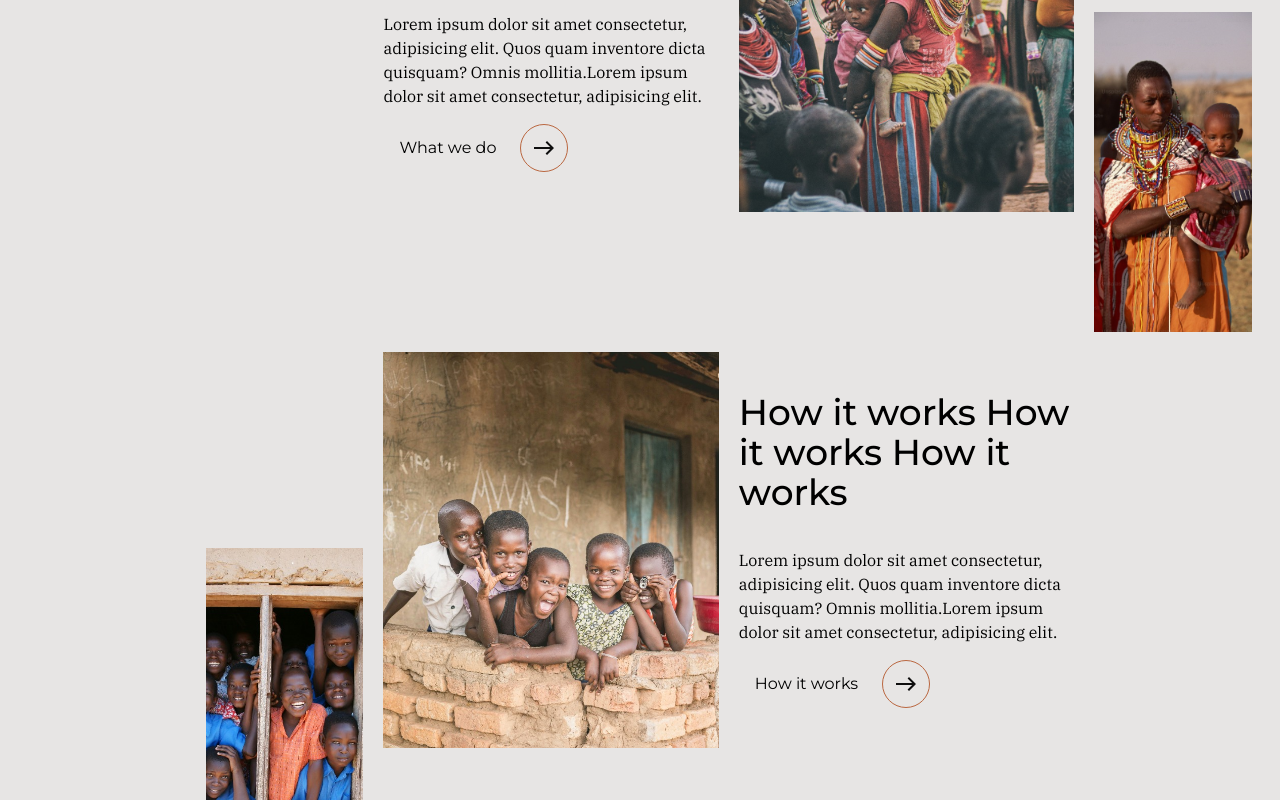
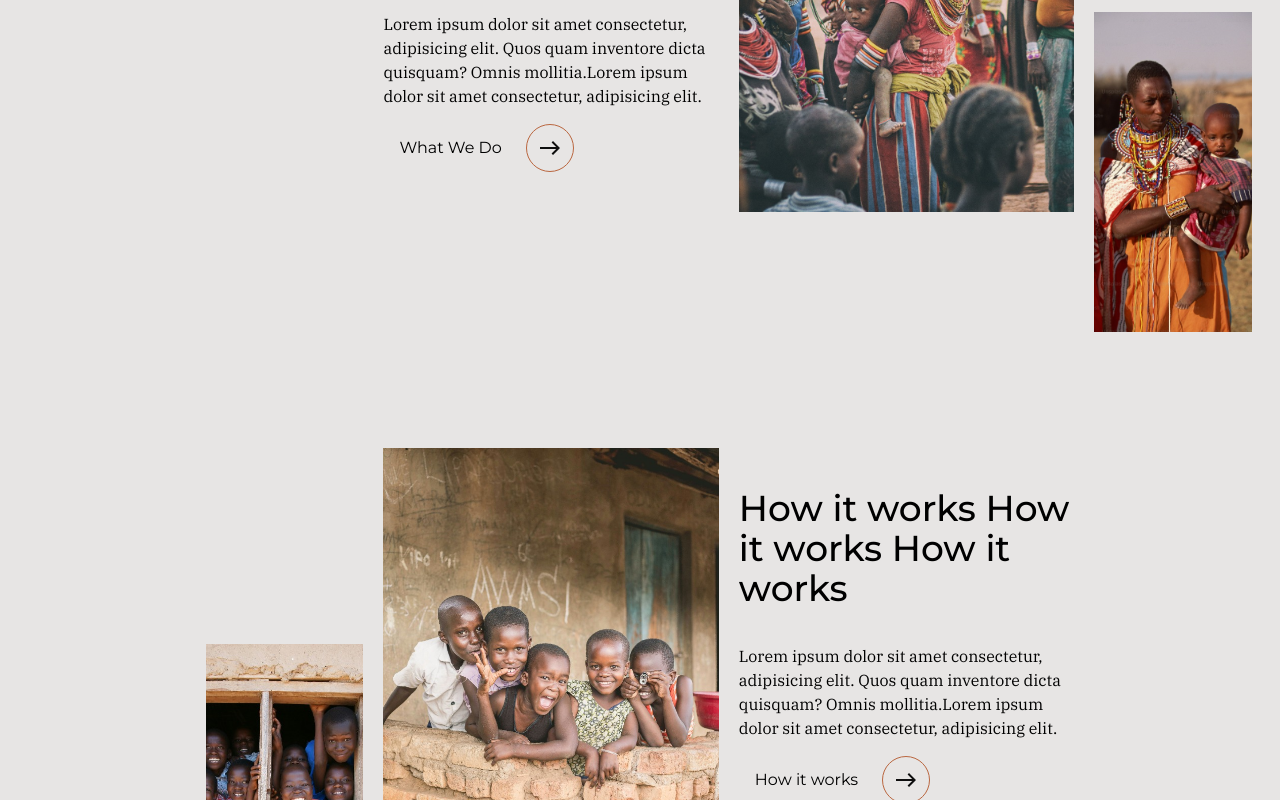
Before and after one commit to hyper-island-collaboration-work/yennenga-progress, a React (Vite) app: page / in a window 1280 px wide. Shown: the part 1000-1800 px from the top of the page. Built offline with nearby package versions, Linux system fonts and the light colour scheme; no server answers.

Commit message:
fix: WWD section change into reusable informationSection (#39)

```diff
--- /dev/null
+++ b/src/components/InformationSection.jsx
@@ -0,0 +1,77 @@
+import ButtonLink from "./ButtonLink";
+
+export default function InformationSection({
+  title,
+  description,
+  image1,
+  image2,
+  textFirst,
+  linkText,
+  linkPath,
+}) {
+  return (
+    <>
+      {textFirst ? (
+        <section className="WWD base grid-row-auto lg:grid-rows-auto grid grid-cols-6 gap-2  bg-stone-200 p-2 sm:gap-3 sm:p-7 lg:grid-cols-7 lg:gap-5">
+          <h2 className="col-start-1 col-end-6 mb-4 font-montserrat text-2xl font-medium sm:col-end-4 lg:col-start-2 lg:col-end-4 lg:pt-10 lg:text-4xl">
+            {title}
+          </h2>
+          <div className="what-we-do col-start-1 col-end-6 pb-16 sm:col-end-4 lg:col-start-3 lg:col-end-5 lg:pb-10">
+            <p className=" mb-4 font-plexSerif text-base font-normal">
+              {description}
+            </p>
+            <ButtonLink buttonName={linkText} path={linkPath} />
+          </div>
+          <div
+            className="sm-row-start-1 col-start-1 col-end-3 row-start-4 row-end-6 h-64 bg-sand sm:col-start-6 sm:col-end-7 sm:row-start-2 sm:row-end-4 sm:h-80 lg:col-start-5 lg:col-end-7 lg:row-start-1 lg:row-end-3 lg:h-auto"
+            style={{
+              backgroundImage: `url("${image1}")`,
+
+              backgroundSize: "cover",
+              backgroundPosition: "center",
+            }}
+          ></div>
+          <div
+            className="col-start-3 col-end-6 row-start-3 row-end-5 h-64 bg-sand sm:col-start-4 sm:col-end-6 sm:row-start-1 sm:row-end-3 sm:h-auto lg:col-start-7 lg:col-end-8 lg:row-start-2 lg:row-end-4 lg:h-80"
+            style={{
+              backgroundImage: `url("${image2}")`,
+
+              backgroundSize: "cover",
+              backgroundPosition: "center",
+            }}
+          ></div>
+        </section>
+      ) : (
+        <section className="HIW base grid-row-auto lg:grid-rows-auto grid grid-cols-6 gap-2  bg-stone-200 p-2 sm:gap-3 sm:p-7 lg:grid-cols-7 lg:gap-5">
+          <h2 className="col-start-2 col-end-7 mb-4 font-montserrat text-2xl font-medium sm:col-start-4 sm:col-end-7 sm:row-start-6 lg:col-start-5 lg:col-end-7 lg:row-start-4 lg:row-end-5 lg:pt-10 lg:text-4xl">
+            {title}
+          </h2>
+          <div className="how-it-works col-start-2 col-end-7 pb-10 sm:col-start-4 sm:col-end-7 sm:row-start-7 lg:col-start-5 lg:col-end-7 lg:row-start-5 lg:row-end-6">
+            <p className=" mb-4 font-plexSerif text-base font-normal">
+              {description}
+            </p>
+            <ButtonLink buttonName={linkText} path={linkPath} />
+          </div>
+          <div
+            className="col-start-2 col-end-4 row-start-9 row-end-11 hidden h-64 bg-sand sm:row-start-6 sm:row-end-8 sm:block lg:col-start-3 lg:col-end-5 lg:row-start-4 lg:row-end-6 lg:h-auto"
+            style={{
+              backgroundImage: `url("${image1}")`,
+
+              backgroundSize: "cover",
+              backgroundPosition: "center",
+            }}
+          ></div>
+          <div
+            className="sm:row-end-9col-end-7 col-start-4 row-start-10 row-end-12 hidden h-64 bg-sand pb-10 sm:col-start-1 sm:col-end-2 sm:row-start-7 sm:block lg:col-start-2 lg:col-end-3 lg:row-start-5 lg:row-end-7 lg:h-80"
+            style={{
+              backgroundImage: `url("${image2}")`,
+
+              backgroundSize: "cover",
+              backgroundPosition: "center",
+            }}
+          ></div>
+        </section>
+      )}
+    </>
+  );
+}
--- a/src/components/WWDSections.jsx
+++ /dev/null
@@ -1,69 +0,0 @@
-import ButtonLink from "./ButtonLink";
-
-export default function WWDSections() {
-  return (
-    <>
-      <section className="WWD base grid-row-auto lg:grid-rows-auto grid grid-cols-6 gap-2  bg-stone-200 p-2 sm:gap-3 sm:p-7 lg:grid-cols-7 lg:gap-5">
-        <h2 className="col-start-1 col-end-6 mb-4 font-montserrat text-2xl font-medium sm:col-end-4 lg:col-start-2 lg:col-end-4 lg:pt-10 lg:text-4xl">
-          What we do What we do What we do
-        </h2>
-        <div className="what-we-do col-start-1 col-end-6 pb-16 sm:col-end-4 lg:col-start-3 lg:col-end-5 lg:pb-10">
-          <p className=" mb-4 font-plexSerif text-base font-normal">
-            Lorem ipsum dolor sit amet consectetur, adipisicing elit. Quos quam
-            inventore dicta quisquam? Omnis mollitia.Lorem ipsum dolor sit amet
-            consectetur, adipisicing elit.
-          </p>
-          <ButtonLink buttonName="What we do" path="/not-found" />
-        </div>
-        <div
-          className="sm-row-start-1 col-start-1 col-end-3 row-start-4 row-end-6 h-64 bg-sand sm:col-start-6 sm:col-end-7 sm:row-start-2 sm:row-end-4 sm:h-80 lg:col-start-5 lg:col-end-7 lg:row-start-1 lg:row-end-3 lg:h-auto"
-          style={{
-            backgroundImage: `url('/images/WWD_mother-carrying-child.jfif')`,
-
-            backgroundSize: "cover",
-            backgroundPosition: "center",
-          }}
-        ></div>
-        <div
-          className="col-start-3 col-end-6 row-start-3 row-end-5 h-64 bg-sand sm:col-start-4 sm:col-end-6 sm:row-start-1 sm:row-end-3 sm:h-auto lg:col-start-7 lg:col-end-8 lg:row-start-2 lg:row-end-4 lg:h-80"
-          style={{
-            backgroundImage: `url('/images/WWD_mother-and-child.jfif')`,
-
-            backgroundSize: "cover",
-            backgroundPosition: "center",
-          }}
-        ></div>
-
-        <h2 className="col-start-2 col-end-7 mb-4 font-montserrat text-2xl font-medium sm:col-start-4 sm:col-end-7 sm:row-start-6 lg:col-start-5 lg:col-end-7 lg:row-start-4 lg:row-end-5 lg:pt-10 lg:text-4xl">
-          How it works How it works How it works
-        </h2>
-        <div className="how-it-works col-start-2 col-end-7 pb-10 sm:col-start-4 sm:col-end-7 sm:row-start-7 lg:col-start-5 lg:col-end-7 lg:row-start-5 lg:row-end-6">
-          <p className=" mb-4 font-plexSerif text-base font-normal">
-            Lorem ipsum dolor sit amet consectetur, adipisicing elit. Quos quam
-            inventore dicta quisquam? Omnis mollitia.Lorem ipsum dolor sit amet
-            consectetur, adipisicing elit.
-          </p>
-          <ButtonLink buttonName="How it works" path="/not-found" />
-        </div>
-        <div
-          className="col-start-2 col-end-4 row-start-9 row-end-11 hidden h-64 bg-sand sm:row-start-6 sm:row-end-8 sm:block lg:col-start-3 lg:col-end-5 lg:row-start-4 lg:row-end-6 lg:h-auto"
-          style={{
-            backgroundImage: `url('/images/WWD_children-playing.jfif')`,
-
-            backgroundSize: "cover",
-            backgroundPosition: "center",
-          }}
-        ></div>
-        <div
-          className="sm:row-end-9col-end-7 col-start-4 row-start-10 row-end-12 hidden h-64 bg-sand pb-10 sm:col-start-1 sm:col-end-2 sm:row-start-7 sm:block lg:col-start-2 lg:col-end-3 lg:row-start-5 lg:row-end-7 lg:h-80"
-          style={{
-            backgroundImage: `url('/images/WWD_children-in-window.jfif')`,
-
-            backgroundSize: "cover",
-            backgroundPosition: "center",
-          }}
-        ></div>
-      </section>
-    </>
-  );
-}
--- a/src/pages/HomePage.jsx
+++ b/src/pages/HomePage.jsx
@@ -2,10 +2,11 @@ import Hero from "../components/Hero";
 import Partners from "../components/Partners";
 import ProjectCarousel from "../components/ProjectCarousel";
 import ReadyToTakeAction from "../components/ReadyToTakeAction";
-import WWDSections from "../components/WWDSections";
+
 import DynamicListSection from "../components/DynamicListSection";
 import NewsPost from "../components/NewsPage/NewsPost";
 import { GetThreeLatestNewsPosts } from "../components/NewsPage/utils/GetThreeLatestNewsPosts";
+import InformationSection from "../components/InformationSection";
 
 const HomePage = () => {
   const threeLatestNewsPosts = GetThreeLatestNewsPosts();
@@ -13,7 +14,29 @@ const HomePage = () => {
   return (
     <>
       <Hero />
-      <WWDSections />
+      <InformationSection
+        title="What we do What we do What we do"
+        description="Lorem ipsum dolor sit amet consectetur, adipisicing elit. Quos quam
+            inventore dicta quisquam? Omnis mollitia.Lorem ipsum dolor sit amet
+            consectetur, adipisicing elit."
+        image1="/images/WWD_mother-carrying-child.jfif"
+        image2="/images/WWD_mother-and-child.jfif"
+        linkPath="/not-found"
+        linkText="What We Do"
+        textFirst={true}
+      />
+      <InformationSection
+        title="How it works How it works How it works"
+        description="Lorem ipsum dolor sit amet consectetur, adipisicing elit. Quos
+              quam inventore dicta quisquam? Omnis mollitia.Lorem ipsum dolor
+              sit amet consectetur, adipisicing elit."
+        image1="/images/WWD_children-playing.jfif"
+        image2="/images/WWD_children-in-window.jfif"
+        linkPath="/not-found"
+        linkText="How it works"
+        textFirst={false}
+      />
+
       <ProjectCarousel />
       <Partners />
       <DynamicListSection
```
